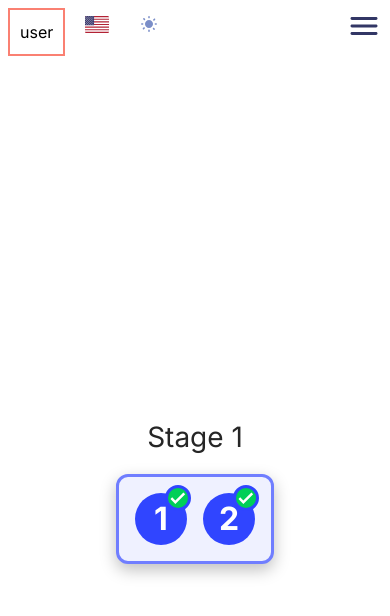
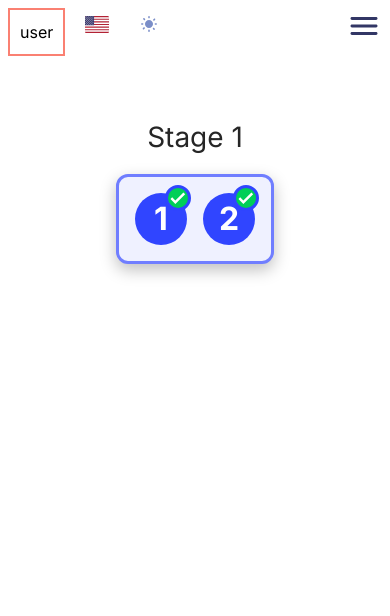
Before and after one commit to IradDoron/pitcholympics, a Next.js app: page /en/pitch-catch in a window 390 px wide. Shown: the top 616 px of the page. Built offline with nearby package versions, Linux system fonts and the light colour scheme.

Commit message:
add mobile responsive

```diff
--- a/src/components/shared/gameLevelsLinks/GameLevelsLinks.tsx
+++ b/src/components/shared/gameLevelsLinks/GameLevelsLinks.tsx
@@ -14,7 +14,7 @@ type Props = {
 const GameLevelsLinks = ({ levelsData, baseUrl }: Props) => {
 	return (
 		<>
-			<div className='mt-[400px] '>
+			<div className='mt-[100px] sm:mt-[400px]'>
 				<LevelsLinksContainer>
 					{levelsData?.map((stage, stageIndex) => {
 						return (
```
